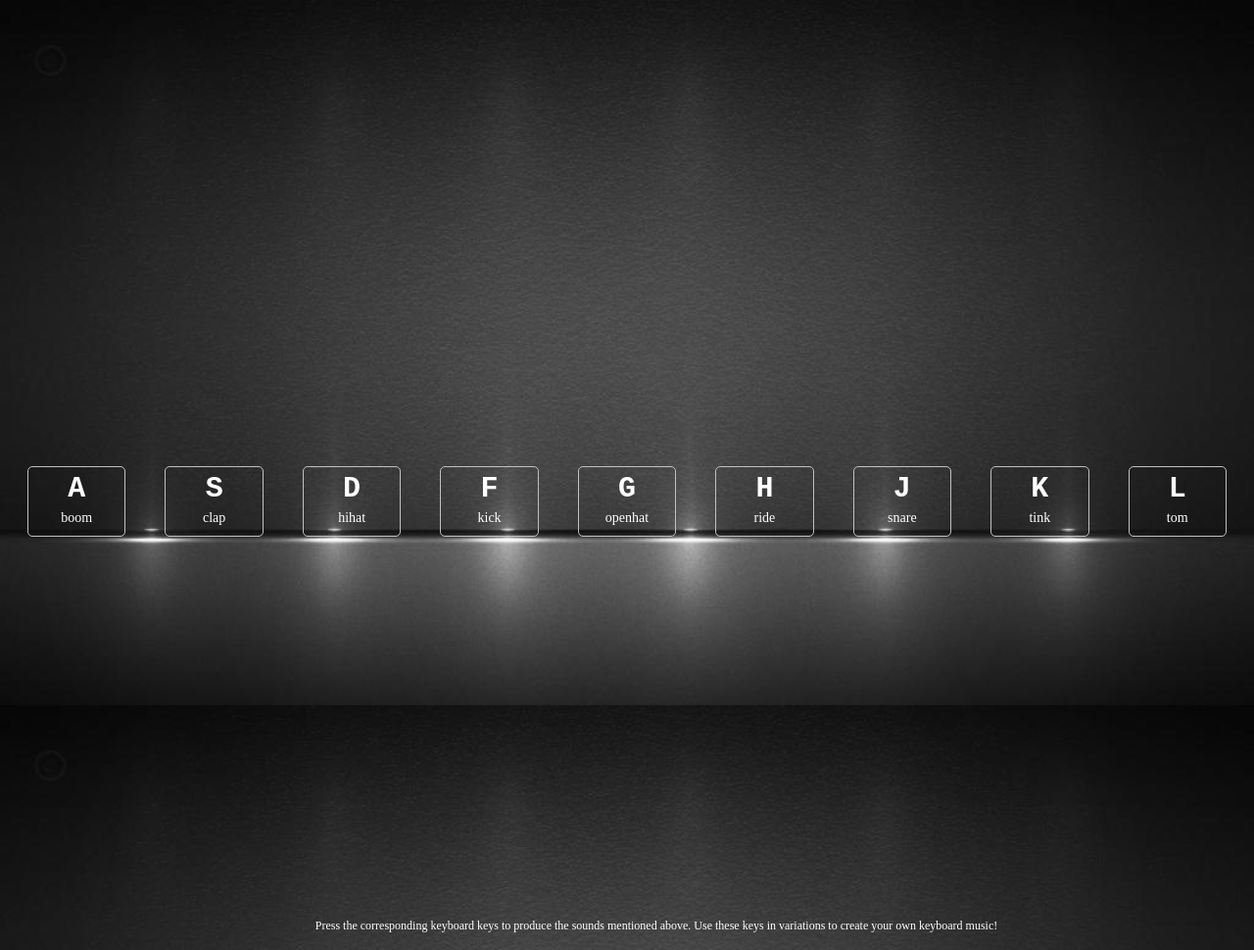
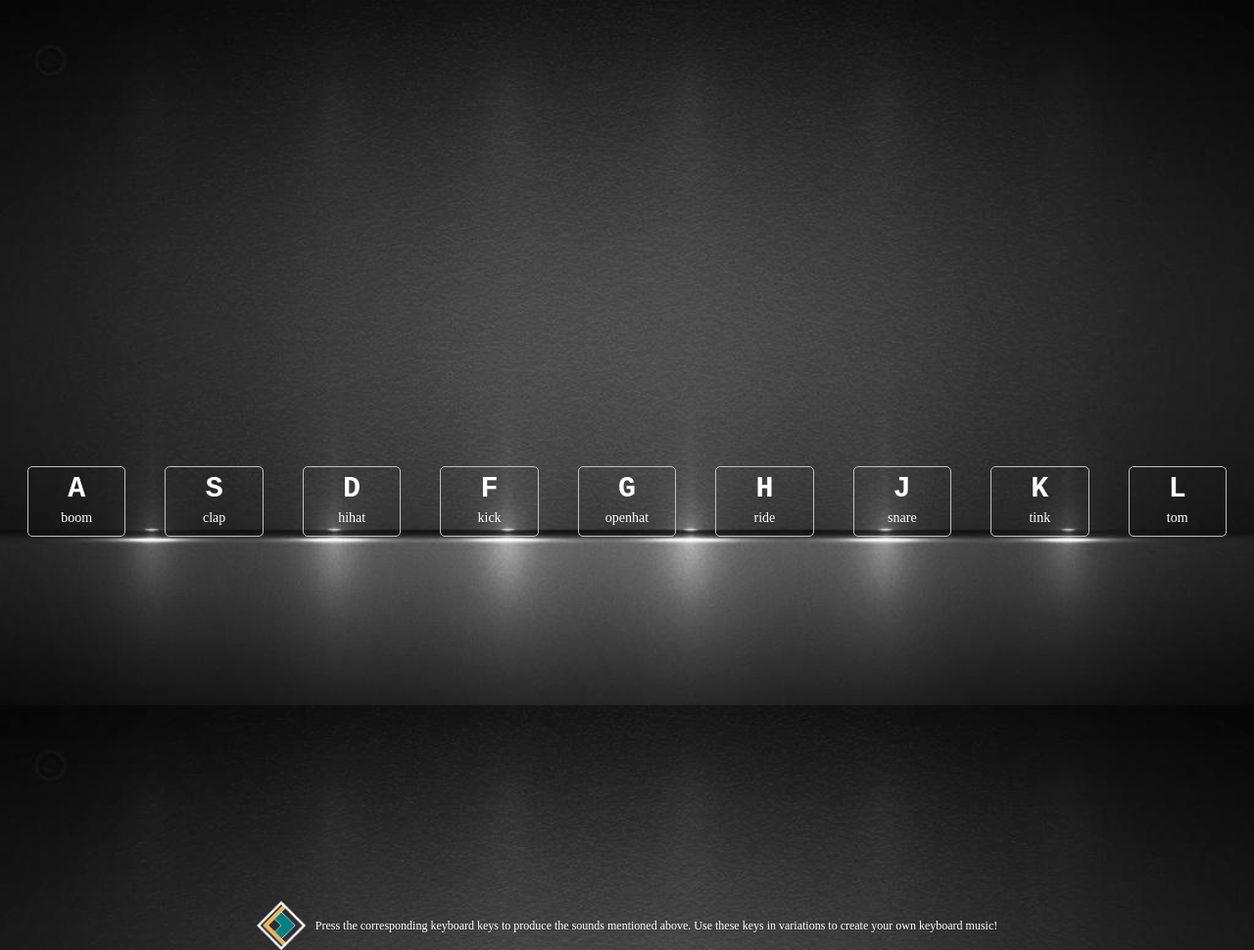
Before and after one commit to valangar/generic, a plain HTML site: page js_drum_kit/index.html in a window 1280 px wide. Shown: the whole page at 98% size. Drawn offline with Linux system fonts and the light colour scheme.

Commit message:
Update styles.css

```diff
--- a/js_drum_kit/styles.css
+++ b/js_drum_kit/styles.css
@@ -55,7 +55,7 @@ span {
 .my-logo {
 	width: 50px;
 	height: 50px;
-	background: url(va_logo_rev.jpg);
+	background: url(va_logo_rev.png);
     background-size: cover;
     border-radius: 50%;
 }
```
